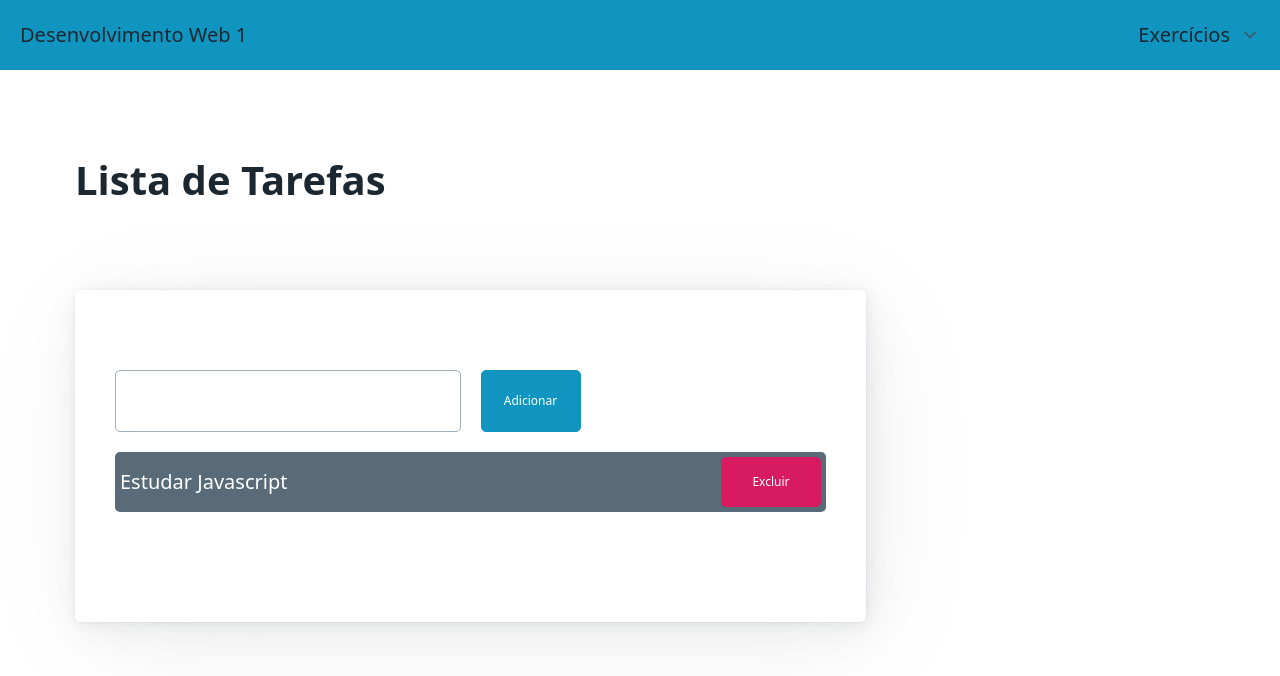
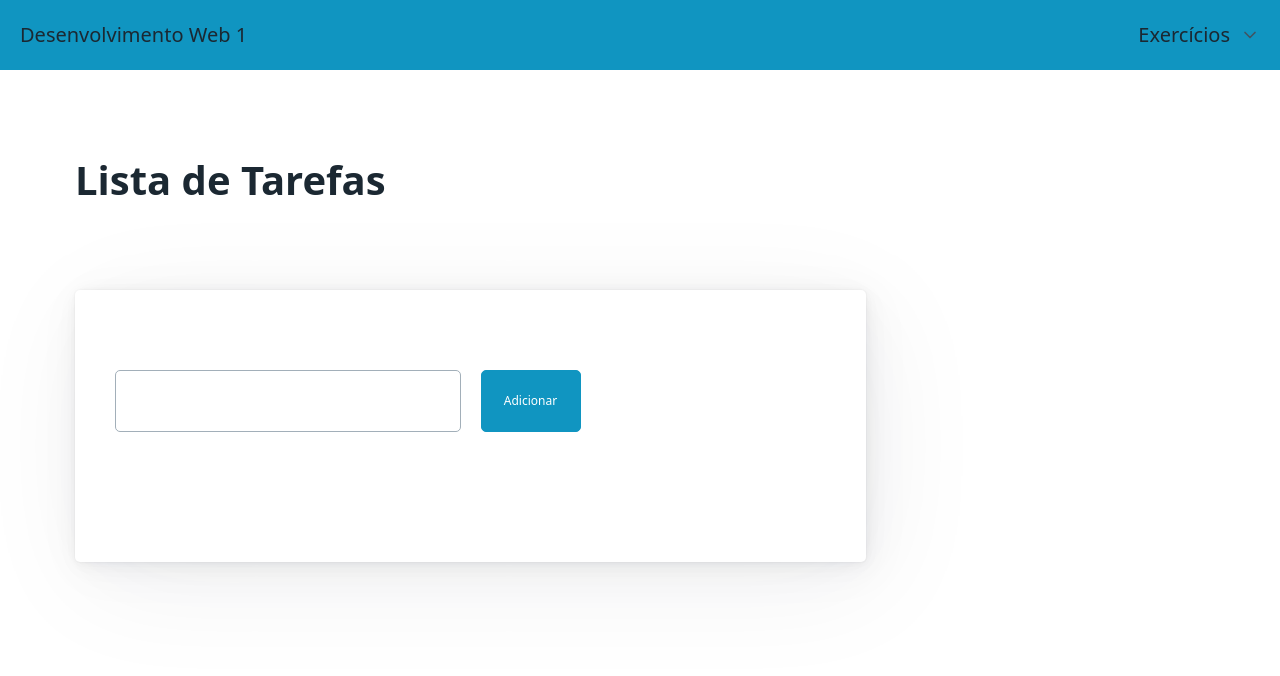
Before and after one commit to MarciaLeiteRodrigues/web1-atividades, a website built with Vite: page src/lista-tarefas.html in a window 1280 px wide. Built offline with nearby package versions, Linux system fonts and the light colour scheme.

Commit message:
retirada da li

```diff
--- a/src/lista-tarefas.html
+++ b/src/lista-tarefas.html
@@ -23,10 +23,8 @@
             </div>
             <div>
                 <ul id="lista-tarefas">
-                    <li class="tarefa">
-                        <div>Estudar Javascript</div>
-                        <button class="btn-excluir">Excluir</button>
-                    </li>
+
+
                 </ul>
             </div>
         </article>
```
